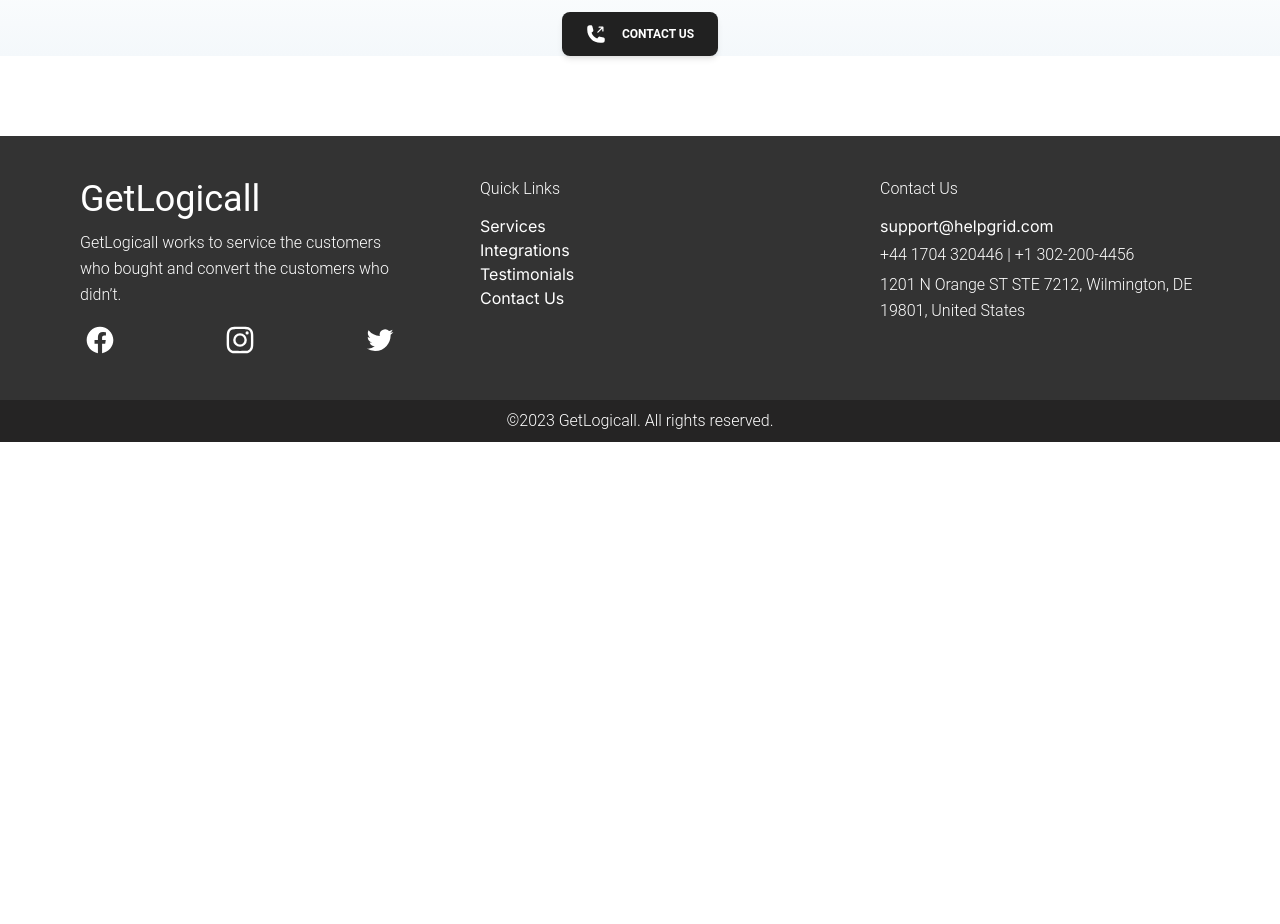
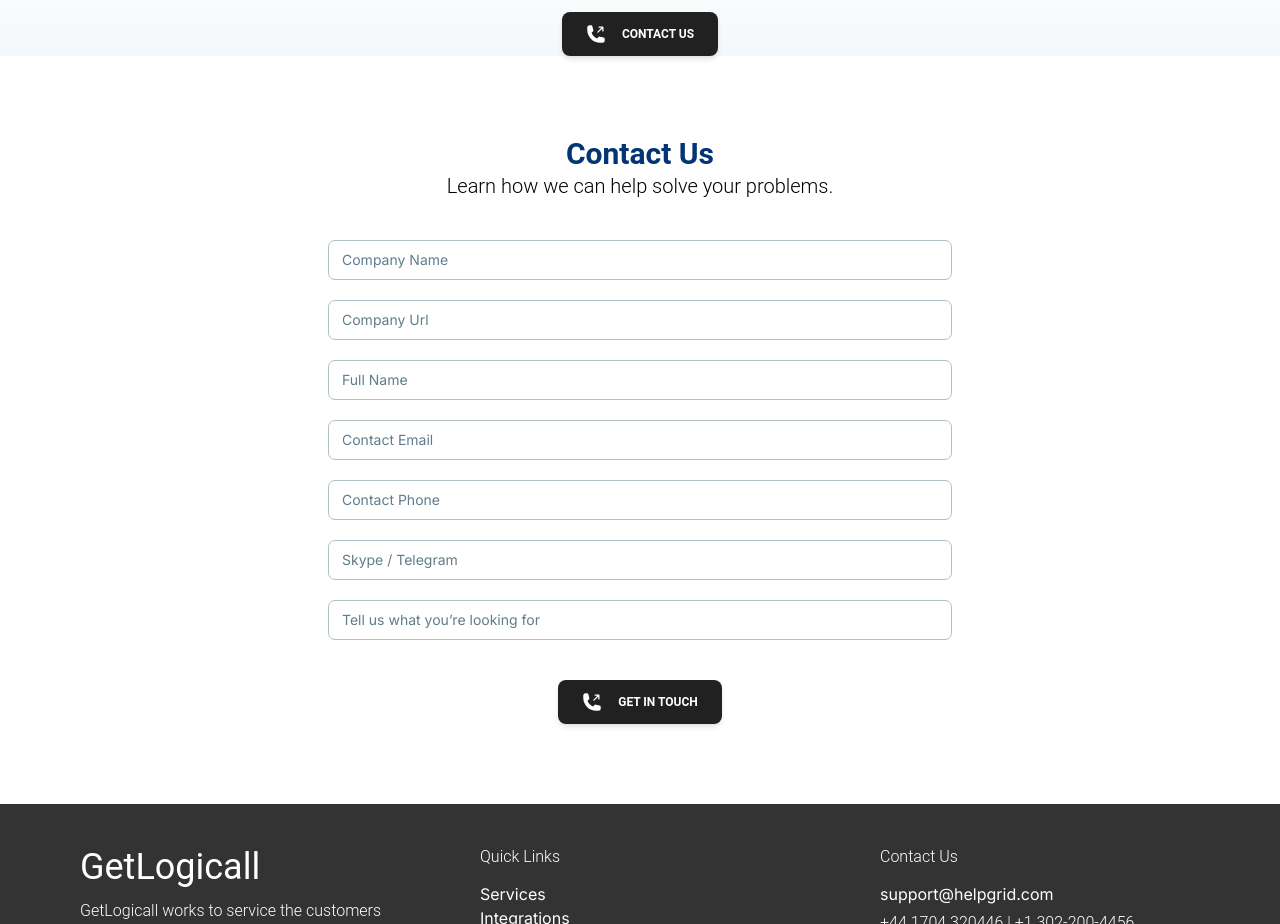
Before and after one commit to Nick9499/GetLogical, a Next.js app: page / in a window 1280 px wide. Shown: the part 1920-2844 px from the top of the page. Before the commit the page ends 2362 px from the top, so only its background shows below. Built offline with nearby package versions, Linux system fonts and the light colour scheme.

Commit message:
Added contact form

```diff
--- /dev/null
+++ b/app/components/Contact/index.js
@@ -0,0 +1,131 @@
+"use client";
+import React, { useState } from "react";
+import { Button, Input, Typography } from "../../theme/themeRegistry";
+
+const Contact = () => {
+  const [form, setForm] = useState({
+    cName: "",
+    url: "",
+    fName: "",
+    email: "",
+    phone: "",
+    social_id: "",
+    message: "",
+  });
+
+  const handleChange = (e) => {
+    const { name, value } = e.target;
+    setForm((prevForm) => ({
+      ...prevForm,
+      [name]: value,
+    }));
+  };
+
+  return (
+    <div className=" md:px-20 lg:px-72 ">
+      <div className="flex flex-col justify-center items-center pt-20 px-10">
+        <Typography className="font-semibold text-3xl text-[#033474] ">
+          Contact Us
+        </Typography>
+        <Typography className="text-xl">
+          Learn how we can help solve your problems.
+        </Typography>
+      </div>
+      <div className="pt-10 px-10 ">
+        <div className="mb-5">
+          <Input
+            variant="outlined"
+            label="Company Name"
+            placeholder="Company Name"
+            name="cName"
+            value={form.cName}
+            onChange={handleChange}
+          />
+        </div>
+        <div className="mb-5">
+          <Input
+            variant="outlined"
+            label="Company Url"
+            placeholder="Company Url"
+            name="url"
+            value={form.url}
+            onChange={handleChange}
+          />
+        </div>
+        <div className="mb-5">
+          <Input
+            variant="outlined"
+            label="Full Name"
+            placeholder="Full Name"
+            name="fName"
+            value={form.fName}
+            onChange={handleChange}
+          />
+        </div>
+        <div className="mb-5">
+          <Input
+            variant="outlined"
+            label="Contact Email"
+            placeholder="Contact Email"
+            name="email"
+            value={form.email}
+            onChange={handleChange}
+          />
+        </div>
+        <div className="mb-5">
+          <Input
+            variant="outlined"
+            label="Contact Phone"
+            placeholder="Contact Phone"
+            name="phone"
+            value={form.phone}
+            onChange={handleChange}
+          />
+        </div>
+        <div className="mb-5">
+          <Input
+            variant="outlined"
+            label="Skype / Telegram"
+            placeholder="Skype / Telegram Id"
+            name="social_id"
+            value={form.social_id}
+            onChange={handleChange}
+          />
+        </div>
+        <div className="mb-5">
+          <Input
+            variant="outlined"
+            label="Tell us what you’re looking for"
+            placeholder="Please describe what you are looking for"
+            name="message"
+            value={form.message}
+            onChange={handleChange}
+          />
+        </div>
+      </div>
+      <div className="flex justify-center items-center">
+        <Button className="mt-5 flex items-center gap-4">
+          <svg
+            xmlns="http://www.w3.org/2000/svg"
+            viewBox="0 0 24 24"
+            fill="currentColor"
+            className="w-5 h-5">
+            <path
+              fillRule="evenodd"
+              d="M15 3.75a.75.75 0 0 1 .75-.75h4.5a.75.75 0 0 1 .75.75v4.5a.75.75 0 0 1-1.5 0V5.56l-4.72 4.72a.75.75 0 1 1-1.06-1.06l4.72-4.72h-2.69a.75.75 0 0 1-.75-.75Z"
+              clipRule="evenodd"
+            />
+            <path
+              fillRule="evenodd"
+              d="M1.5 4.5a3 3 0 0 1 3-3h1.372c.86 0 1.61.586 1.819 1.42l1.105 4.423a1.875 1.875 0 0 1-.694 1.955l-1.293.97c-.135.101-.164.249-.126.352a11.285 11.285 0 0 0 6.697 6.697c.103.038.25.009.352-.126l.97-1.293a1.875 1.875 0 0 1 1.955-.694l4.423 1.105c.834.209 1.42.959 1.42 1.82V19.5a3 3 0 0 1-3 3h-2.25C8.552 22.5 1.5 15.448 1.5 6.75V4.5Z"
+              clipRule="evenodd"
+            />
+          </svg>
+          Get In Touch
+        </Button>
+      </div>
+    </div>
+  );
+};
+
+export default Contact;
--- a/app/components/Footer/index.js
+++ b/app/components/Footer/index.js
@@ -72,10 +72,10 @@ const Footer = () => {
         </div>
         <div className="flex flex-col pt-10 ">
           <Typography className="capitalize pb-3">quick links</Typography>
-          <Link href="/howturbo">Services</Link>
-          <Link href="/pricing">Integrations</Link>
-          <Link href="/benefits">Testimonials</Link>
-          <Link href="/move">Contact Us</Link>
+          <Link href="/">Services</Link>
+          <Link href="/">Integrations</Link>
+          <Link href="/">Testimonials</Link>
+          <Link href="/">Contact Us</Link>
         </div>
 
         <div className="flex flex-col pt-10 pb-5">
--- a/app/components/Navbar/index.js
+++ b/app/components/Navbar/index.js
@@ -19,21 +19,21 @@ function NavList({ setOpenNav }) {
         <ListItem
           className="flex items-center gap-2 py-2 pr-4"
           onClick={() => setOpenNav(false)}>
-          <Link href="/howturbo">Services</Link>
+          <Link href="/">Services</Link>
         </ListItem>
       </Typography>
       <Typography variant="small" color="blue-gray" className="font-medium">
         <ListItem
           className="flex items-center gap-2 py-2 pr-4"
           onClick={() => setOpenNav(false)}>
-          <Link href="/howturbo">Integrations</Link>
+          <Link href="/">Integrations</Link>
         </ListItem>
       </Typography>
       <Typography variant="small" color="blue-gray" className="font-medium">
         <ListItem
           className="flex items-center gap-2 py-2 pr-4"
           onClick={() => setOpenNav(false)}>
-          <Link href="/howturbo">Testimonials</Link>
+          <Link href="/">Testimonials</Link>
         </ListItem>
       </Typography>
     </List>
--- a/app/page.js
+++ b/app/page.js
@@ -5,6 +5,7 @@ import SingleReview from "./components/Hero/SingleReview";
 import ConversionRate from "./components/Hero/ConversionRate";
 import ExpertHelp from "./components/ExpertHelp";
 import HelpBanner from "./components/Banner/HelpBanner";
+import Contact from "./components/Contact";
 
 export default function Home() {
   return (
@@ -16,6 +17,7 @@ export default function Home() {
       </div>
       <ExpertHelp />
       <HelpBanner />
+      <Contact />
     </>
   );
 }
```
Also changed, not shown: public/s2-phone.webp (added).
